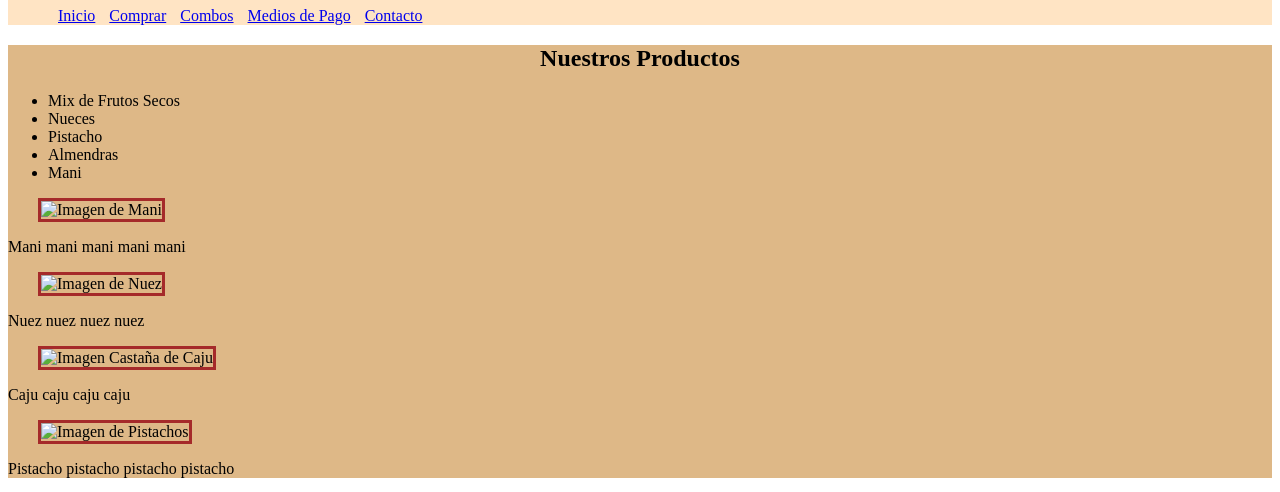
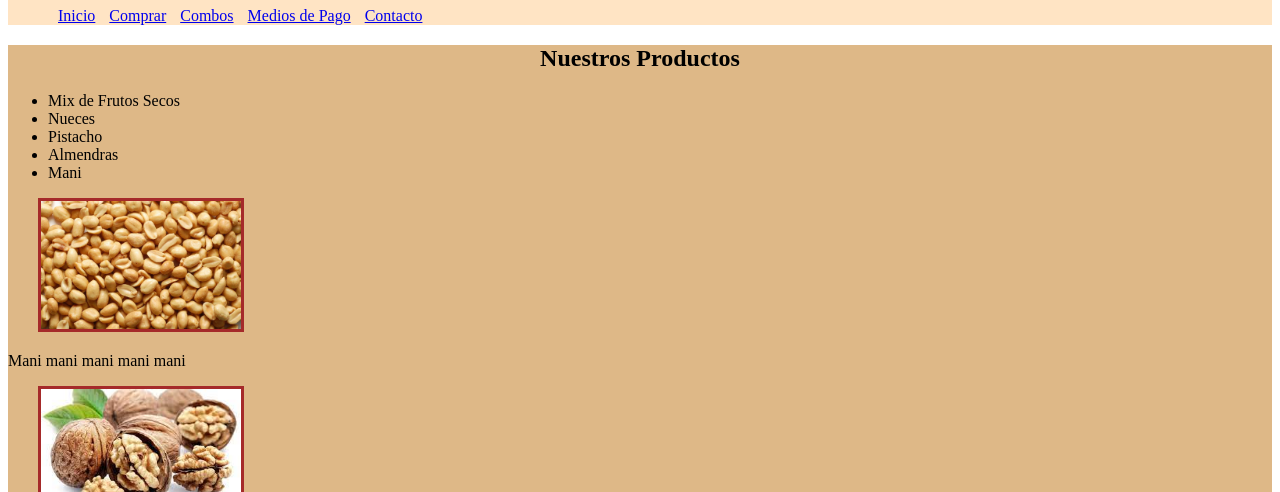
Before and after one commit to fakuperman/segunda-entrega, a plain HTML site: page paginas/comprar.html in a window 1280 px wide. Shown: the part 73-565 px from the top of the page. Drawn offline with Linux system fonts and the light colour scheme.

Commit message:
creamos las paginas linkeadas con css, falta acomodar

```diff
--- a/paginas/comprar.html
+++ b/paginas/comprar.html
@@ -38,19 +38,19 @@
         </div>
 
         <div>
-            <img class="mani" src="img/Mani.jpg" alt="Imagen de Mani">
+            <img class="mani" src="/img/Mani.jpg" alt="Imagen de Mani">
             <p class="infoFoto">Mani mani mani mani mani</p>
         </div>
         <div>
-        <img class="nuez" src="img/nueces.jfif" alt="Imagen de Nuez">
+        <img class="nuez" src="/img/nueces.jfif" alt="Imagen de Nuez">
             <p class="infoFoto">Nuez nuez nuez nuez</p>
         </div>
         <div>
-        <img class="caju" src="img/CajuNatural.jpg" alt="Imagen Castaña de Caju">
+        <img class="caju" src="/img/CajuNatural.jpg" alt="Imagen Castaña de Caju">
         <p class="infoFoto">Caju caju caju caju</p>
         </div>
         <div>
-        <img class="pistachos" src="img/pistachos.jfif" alt="Imagen de Pistachos">
+        <img class="pistachos" src="/img/pistachos.jfif" alt="Imagen de Pistachos">
         <p class="infoFoto">Pistacho pistacho pistacho pistacho</p>
         </div>
 
```
